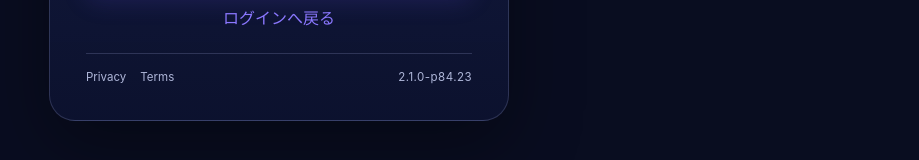
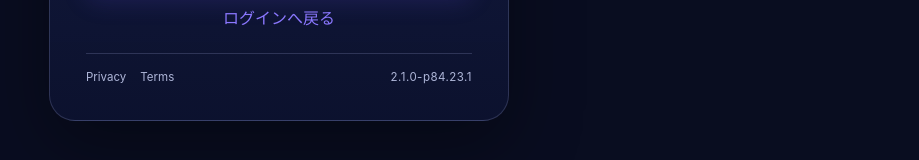
Before and after one commit to Akisuke-1234567890/d-route, a React (Vite) app: page /start in a window 1280 px wide. Shown: the part 559-719 px from the top of the page, without its empty margins (361-1280 px from the left). Built offline with nearby package versions, Linux system fonts and the light colour scheme; no server answers.

Commit message:
Hotfix D Route to 2.1.0-p84.23.1: keep bottom navigation persistent during Route transitions

```diff
--- a/package.json
+++ b/package.json
@@ -1,7 +1,7 @@
 {
   "name": "d-route",
   "private": true,
-  "version": "2.1.0-p84.23",
+  "version": "2.1.0-p84.23.1",
   "type": "module",
   "scripts": {
     "dev": "vite",
--- a/src/app/App.tsx
+++ b/src/app/App.tsx
@@ -1,6 +1,6 @@
 import { useCallback, useEffect, useMemo, useRef, useState, type ReactNode } from 'react';
 import type { Session } from '@supabase/supabase-js';
-import { BrowserRouter, Navigate, Outlet, Route, Routes, useLocation, useParams } from 'react-router-dom';
+import { BrowserRouter, Navigate, Outlet, Route, Routes, useLocation } from 'react-router-dom';
 import { getSupabaseClient } from '../shared/api/supabase';
 import { getInitialSession } from '../features/auth/auth';
 import { getOwnProfile, type UserProfile } from '../features/auth/account';
@@ -35,11 +35,9 @@ function getWorkspaceSection(pathname: string): 'route' | 'places' | 'other' {
 }
 
 function RouteWorkspaceLayout() {
-  const { routeId = '' } = useParams<{ routeId: string }>();
   return (
     <div className="route-workspace-layout">
       <Outlet />
-      {routeId ? <RouteBottomNav routeId={routeId} /> : null}
     </div>
   );
 }
@@ -212,7 +210,7 @@ function FadeRoutes({ children }: FadeRoutesProps) {
     workspaceLoading,
   ]);
 
-  const loadingRouteId = workspaceLoading ? getWorkspaceRouteId(displayLocation.pathname) : null;
+  const persistentRouteId = getWorkspaceRouteId(location.pathname) ?? getWorkspaceRouteId(displayLocation.pathname);
 
   return (
     <div className="route-transition-shell">
@@ -225,7 +223,7 @@ function FadeRoutes({ children }: FadeRoutesProps) {
           <p>画面を準備しています</p>
         </div>
       ) : null}
-      {loadingRouteId ? <RouteBottomNav routeId={loadingRouteId} /> : null}
+      {persistentRouteId ? <RouteBottomNav routeId={persistentRouteId} /> : null}
     </div>
   );
 }
--- a/src/app/version.ts
+++ b/src/app/version.ts
@@ -1 +1 @@
-export const APP_VERSION = '2.1.0-p84.23';
+export const APP_VERSION = '2.1.0-p84.23.1';
```
Also changed, not shown: public/deploy-version.txt, 2 other files (tests, documents, lock files or other folders).
